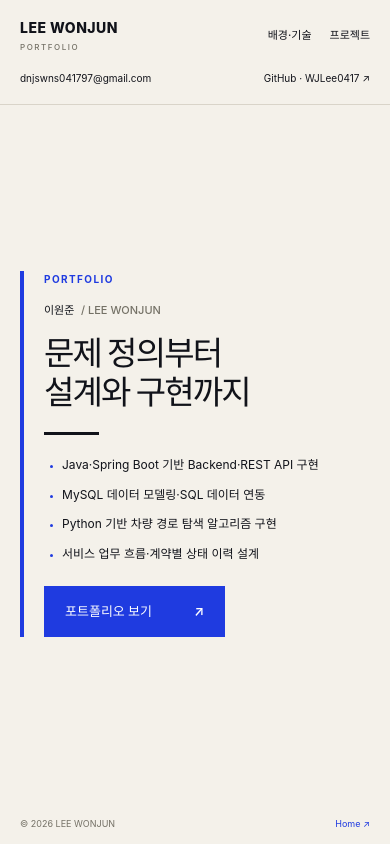
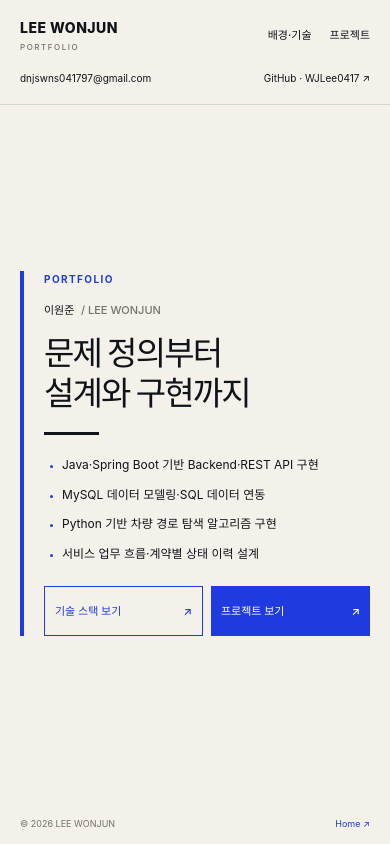
Before and after one commit to WJLee0417/wjlee0417.github.io, a React (Vite) app: page / in a window 390 px wide. Built offline with nearby package versions, Linux system fonts and the light colour scheme.

Commit message:
Split home entry into skills and projects buttons

```diff
--- a/scripts/check-portfolio-render.mjs
+++ b/scripts/check-portfolio-render.mjs
@@ -60,7 +60,7 @@ try {
   assert.ok(!presentationChrome.test(home));
   assert.ok(!/Software Developer|소프트웨어 개발자/.test(home));
   const renderPage=path=>renderToString(createElement(MemoryRouter,{initialEntries:[path]},createElement(PortfolioRoutes)));
-  assert.ok(home.includes('포트폴리오 보기') && home.includes('href="/projects"'));
+  assert.ok(home.includes('기술 스택 보기') && home.includes('프로젝트 보기') && !home.includes('포트폴리오 보기'));
   assert.ok(home.includes(`href="mailto:${data.profile.contact.email}"`) && home.includes(`href="${data.profile.contact.githubUrl}"`));
   assert.ok(home.includes('GitHub · WJLee0417') && !home.includes('href="tel:'));
   assert.ok(!home.includes('class="web-about"') && !home.includes('web-project-choices') && !home.includes('class="web-contact"'));
--- a/src/pages/WebPortfolio.tsx
+++ b/src/pages/WebPortfolio.tsx
@@ -73,7 +73,7 @@ export function WebHome() {
   return <main className="web-entry web-wrap"><div className="web-entry-copy" data-reveal>
     <p className="web-eyebrow">{data.profile.eyebrow}</p><p className="web-hero-name">{data.profile.nameKo} <span>/ {data.profile.nameEn}</span></p>
     <h1>{data.presentation.coverTitle.split('\n').map(line=><span key={line}>{line}</span>)}</h1><div className="web-rule"/><Bullets text={data.profile.intro}/>
-    <Link className="web-button web-entry-button" to="/projects">포트폴리오 보기 <span>↗</span></Link>
+    <div className="web-entry-actions"><Link className="web-button web-entry-button web-button-secondary" to="/background">기술 스택 보기 <span aria-hidden="true">↗</span></Link><Link className="web-button web-entry-button" to="/projects">프로젝트 보기 <span aria-hidden="true">↗</span></Link></div>
   </div></main>;
 }
 
--- a/src/web-navigation.css
+++ b/src/web-navigation.css
@@ -15,7 +15,10 @@
 .web-entry h1 > span { display: block; }
 .web-entry .web-rule { margin-block: 23px; }
 .web-entry .deck-bullets { font-size: 14px; line-height: 1.85; }
-.web-entry-button { margin-top: 25px; }
+.web-entry-actions { display: flex; flex-wrap: wrap; gap: 12px; margin-top: 25px; }
+.web-entry-actions .web-entry-button { margin-top: 0; }
+.web-entry-actions .web-button-secondary { background: transparent; color: var(--cobalt); border: 1px solid var(--cobalt); }
+.web-entry-actions .web-button-secondary:hover { background: #e5e7f9; }
 .web-hub { flex: 1; padding-block: 42px; }
 .web-project-choices { display: grid; grid-template-columns: repeat(2, minmax(0, 1fr)); gap: 18px; }
 .web-project-choice { display: grid; grid-template-columns: 28px minmax(0, 1fr) 22px; gap: 20px; align-items: center; min-height: 180px; padding: 28px; background: #fff; border: 1px solid transparent; }
@@ -61,7 +64,8 @@
   .web-entry h1 { font-size: clamp(33px, 7.7vw, 50px); margin-top: 14px; line-height: 1.2; }
   .web-entry .deck-bullets { font-size: 12px; line-height: 1.8; }
   .web-entry .web-rule { margin-block: 19px; }
-  .web-entry-button { margin-top: 22px; }
+  .web-entry-actions { display: grid; grid-template-columns: repeat(2,minmax(0,1fr)); gap: 8px; margin-top: 22px; }
+  .web-entry-actions .web-entry-button { padding: 12px 10px; gap: 8px; font-size: 11px; white-space: nowrap; }
   .web-hub { padding-block: 26px; }
   .web-project-choices { grid-template-columns: 1fr; gap: 10px; }
   .web-project-choice { grid-template-columns: 22px minmax(0, 1fr) 17px; min-height: 104px; padding: 16px; gap: 12px; }
@@ -82,7 +86,7 @@
   .web-entry .deck-bullets { font-size: 11px; line-height: 1.65; }
   .web-entry .deck-bullets li + li { margin-top: 5px; }
   .web-entry .web-rule { margin-block: 14px; }
-  .web-entry-button { margin-top: 17px; }
+  .web-entry-actions { margin-top: 17px; }
 }
 @media (prefers-reduced-motion: reduce) {
   .web-content-panel { animation: none; }
```
Also changed, not shown: 1 other file (tests, documents, lock files or other folders).
